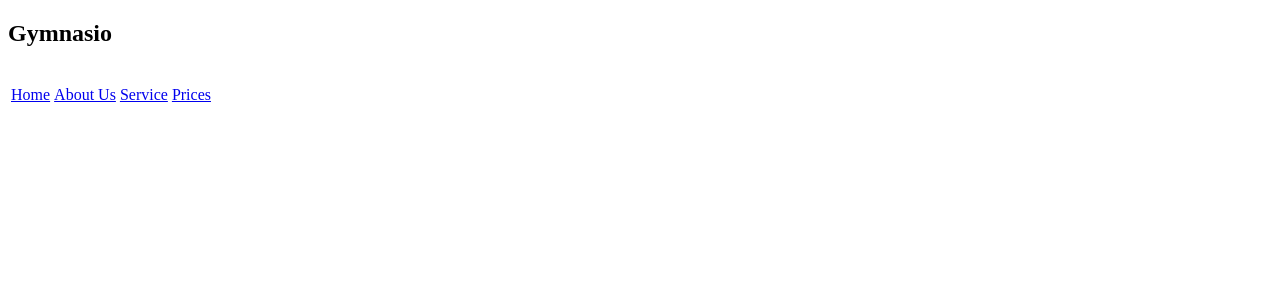
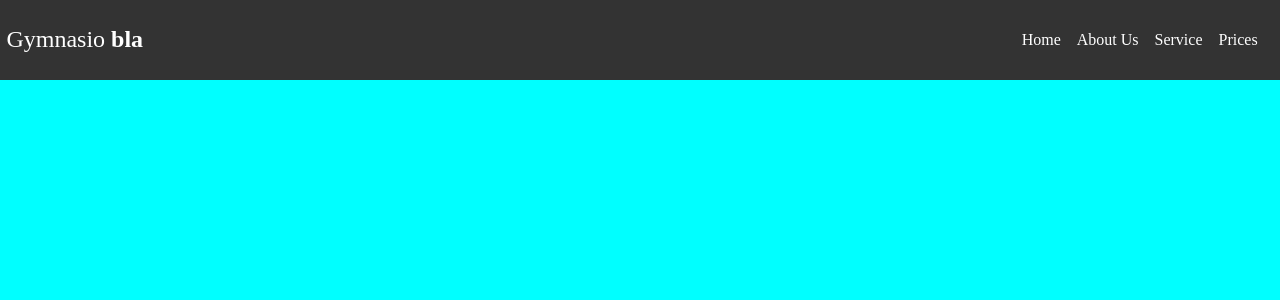
Before and after one commit to xtashirox/gym-page, a React (Create React App) app: page / in a window 1280 px wide. Shown: the top 300 px of the page. Built offline with nearby package versions, Linux system fonts and the light colour scheme.

Commit message:
I created the navegator with his effects

```diff
--- a/public/index.html
+++ b/public/index.html
@@ -10,7 +10,9 @@
       content="Web site created using create-react-app"
     />
     <link rel="apple-touch-icon" href="%PUBLIC_URL%/logo192.png" />
-    <!--
+    <!--<link rel="preconnect" href="https://fonts.googleapis.com">
+<link rel="preconnect" href="https://fonts.gstatic.com" crossorigin>
+<link href="https://fonts.googleapis.com/css2?family=Pacifico&display=swap" rel="stylesheet">
       manifest.json provides metadata used when your web app is installed on a
       user's mobile device or desktop. See https://developers.google.com/web/fundamentals/web-app-manifest/
     -->
--- /dev/null
+++ b/src/CSS/_menu.scss
@@ -0,0 +1,116 @@
+$fondo : #333;
+
+nav{
+
+    padding: .4rem;
+    background-color: $fondo;
+    display: flex;
+    align-items: center;
+    justify-content: space-between;
+
+
+
+    .links{
+        position: absolute;
+        top : -700px;
+        left : -2000px;
+        right: 0;
+        margin-left: auto;
+        margin-right: auto;
+        text-align: center;
+
+        a{
+            color: #333;
+            font-size: 2rem;
+            display: block;
+        }
+
+        @media(min-width : 768px){
+                position: initial;
+                margin: 0;
+                a{
+
+                    font-size: 1rem;
+                    color: white;
+                    display: inline;
+
+                }
+        }
+    }
+
+    .links.active{
+
+        width: 100%;
+        display: block;
+        position: absolute;
+        margin-left: auto;
+        margin-right: auto;
+        top: 30%;
+        left: 0%;
+        right: 0%;
+        text-align: center;
+        transition: all 1s ease;
+
+        a{
+            font-size: 2rem;
+            margin-top: 1rem;
+            color: white;
+        }
+
+    }
+
+
+
+
+
+    h2{
+        color: white;
+        font-weight: 400;
+        span{
+            font-weight: bold;
+        }
+    }
+
+    a{
+
+
+        text-decoration: none;
+        margin-right: 1rem;
+
+    }
+    .burguer{
+
+        @media(min-width : 768px) {
+
+            display: none;
+
+        }
+
+    }
+
+    .initial{
+
+        position: absolute;
+        background:#333;
+        top: -700px;
+        left: -5000px;
+        width: 100%;
+        height: 100%;
+        z-index: -1;
+        transition: all .7s ease;
+        &.active{
+            border-radius: 0 0 80% 0;
+            width: 100%;
+            height: 100%;
+            top: 0;
+            left: 0;
+
+
+        }
+
+
+
+
+    }
+
+}
--- /dev/null
+++ b/src/CSS/boton.css
@@ -0,0 +1,53 @@
+.nav-icon-6{
+    width: 35px;
+    height: 30px;
+    margin: 10px 10px;
+    position: relative;
+    cursor: pointer;
+    display: inline-block;
+  }
+  .nav-icon-6 span{
+    background-color:#fff;
+    position: absolute;
+    border-radius: 2px;
+    transition: .3s cubic-bezier(.8, .5, .2, 1.4);
+    width:100%;
+    height: 4px;
+  }
+  .nav-icon-6 span:nth-child(1){
+    top:0px;
+    left: 0px;
+  }
+  .nav-icon-6 span:nth-child(2){
+    top:13px;
+    left: 0px;
+  }
+  .nav-icon-6 span:nth-child(3){
+    bottom:0px;
+    left: 0px;
+  }
+  .nav-icon-6:not(.open):hover span:nth-child(1){
+    transform:  scaleY(1.2);
+    left: -5px;
+  }
+  .nav-icon-6:not(.open):hover span:nth-child(2){
+    transform: rotate(5deg) scaleY(1.1);
+  }
+  .nav-icon-6:not(.open):hover span:nth-child(3){
+    transform:  scaleY(1.2);
+    left: 5px;
+  }
+  .nav-icon-6.open span:nth-child(1){
+    transform: rotate(45deg) scaleX(0.7);
+    top: 13PX;
+    left: -8px;
+  }
+  .nav-icon-6.open span:nth-child(2){
+    transform: scale(0);
+    transition-duration: 50ms
+  }
+  .nav-icon-6.open span:nth-child(3){
+    transform: rotate(-45deg) scaleX(0.7);
+    top: 13PX;
+    left: 7px;
+  }
--- /dev/null
+++ b/src/CSS/index.css
@@ -0,0 +1,90 @@
+nav {
+  padding: 0.4rem;
+  background-color: #333;
+  display: flex;
+  align-items: center;
+  justify-content: space-between;
+}
+nav .links {
+  position: absolute;
+  top: -700px;
+  left: -2000px;
+  right: 0;
+  margin-left: auto;
+  margin-right: auto;
+  text-align: center;
+}
+nav .links a {
+  color: #333;
+  font-size: 2rem;
+  display: block;
+}
+@media (min-width: 768px) {
+  nav .links {
+    position: initial;
+    margin: 0;
+  }
+  nav .links a {
+    font-size: 1rem;
+    color: white;
+    display: inline;
+  }
+}
+nav .links.active {
+  width: 100%;
+  display: block;
+  position: absolute;
+  margin-left: auto;
+  margin-right: auto;
+  top: 30%;
+  left: 0%;
+  right: 0%;
+  text-align: center;
+  transition: all 1s ease;
+}
+nav .links.active a {
+  font-size: 2rem;
+  margin-top: 1rem;
+  color: white;
+}
+nav h2 {
+  color: white;
+  font-weight: 400;
+}
+nav h2 span {
+  font-weight: bold;
+}
+nav a {
+  text-decoration: none;
+  margin-right: 1rem;
+}
+@media (min-width: 768px) {
+  nav .burguer {
+    display: none;
+  }
+}
+nav .initial {
+  position: absolute;
+  background: #333;
+  top: -700px;
+  left: -5000px;
+  width: 100%;
+  height: 100%;
+  z-index: -1;
+  transition: all 0.7s ease;
+}
+nav .initial.active {
+  border-radius: 0 0 80% 0;
+  width: 100%;
+  height: 100%;
+  top: 0;
+  left: 0;
+}
+
+body {
+  margin: 0;
+  padding: 0;
+  background-color: aqua;
+}
+
+/*# sourceMappingURL=index.css.map */
--- /dev/null
+++ b/src/CSS/index.scss
@@ -0,0 +1,7 @@
+@use 'menu';
+
+body{
+    margin: 0;
+    padding: 0;
+    background-color: aqua;
+}
--- /dev/null
+++ b/src/components/boton.jsx
@@ -0,0 +1,21 @@
+import React from "react";
+import Menu from './menu';
+import '../CSS/boton.css'
+
+function Burguer(props) {
+
+    return(
+
+        <div className= {`icon nav-icon-6 ${props.clicked ? 'open' : ''}`} onClick={props.handleClick}>
+            <span></span>
+            <span></span>
+            <span></span>
+        </div>
+
+
+    );
+
+}
+
+
+export default Burguer;
--- a/src/components/menu.js
+++ b/src/components/menu.js
@@ -1,27 +1,43 @@
-import React from "react";
-import '../CSS/menu.css';
+import React, {useState} from "react";
+import '../CSS/index.css';
+import Burguer from "./boton";
 
 export default function Menu() {
+    const [clicked , setClicked] = useState(false);
+    const handleClick = () =>{
+        setClicked(!clicked);
+    }
 
     return(
 
-        <nav>
+        <>
+            <nav>
 
-            <div>
-                <h1>Gymnasio</h1>
-            </div>
+                <div className="tittle">
+                    <h2>Gymnasio <span>bla</span></h2>
+                </div>
 
-            <table>
+                <div className= {`links ${clicked ? 'active' : ''}` } >
 
-                <tr>
-                    <td><a href="#"><p>Home</p></a></td>
-                    <td><a href="#"><p>About Us</p></a></td>
-                    <td><a href="#"><p>Service</p></a></td>
-                    <td><a href="#"><p>Prices</p></a></td>
-                </tr>
 
-            </table>
-        </nav>
+                        <a href="#" >Home</a>
+                        <a href="#" >About Us</a>
+                        <a href="#" >Service</a>
+                        <a href="#" >Prices</a>
+
+
+                </div>
+                <div className="burguer">
+                    <Burguer clicked = {clicked} handleClick = {handleClick}/>
+                </div>
+
+                <div className= {`initial ${clicked ? 'active' : ''}` } ></div>
+
+            </nav>
+
+
+
+        </>
 
     );
 
--- a/src/index.js
+++ b/src/index.js
@@ -1,11 +1,14 @@
 import React from 'react';
 import ReactDOM from 'react-dom/client';
 import App from "./App.js";
+import './CSS/index.css'
+
 
 
 const root = ReactDOM.createRoot(document.getElementById('root'));
 root.render(
   <React.StrictMode>
+
     <App />
   </React.StrictMode>
 );
```
Also changed, not shown: src/CSS/menu.css (deleted), 1 other file (tests, documents, lock files or other folders).
